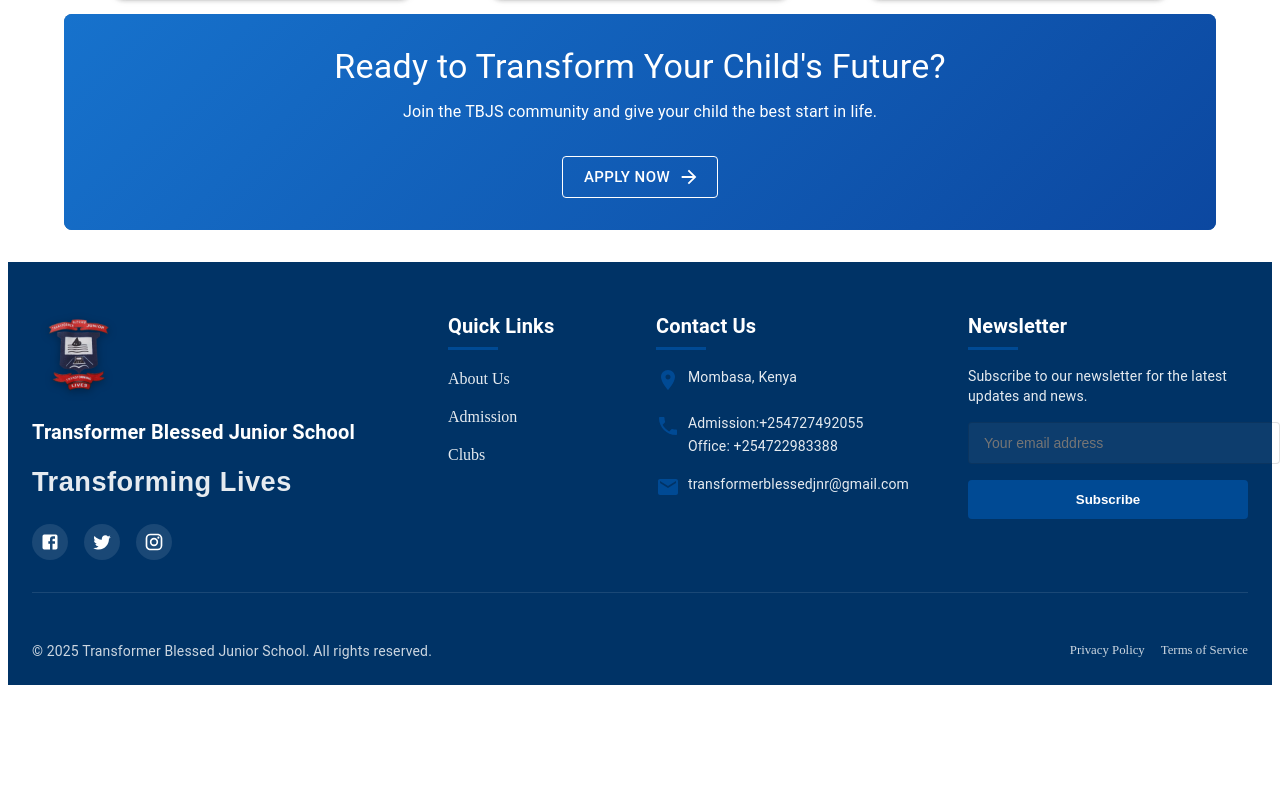
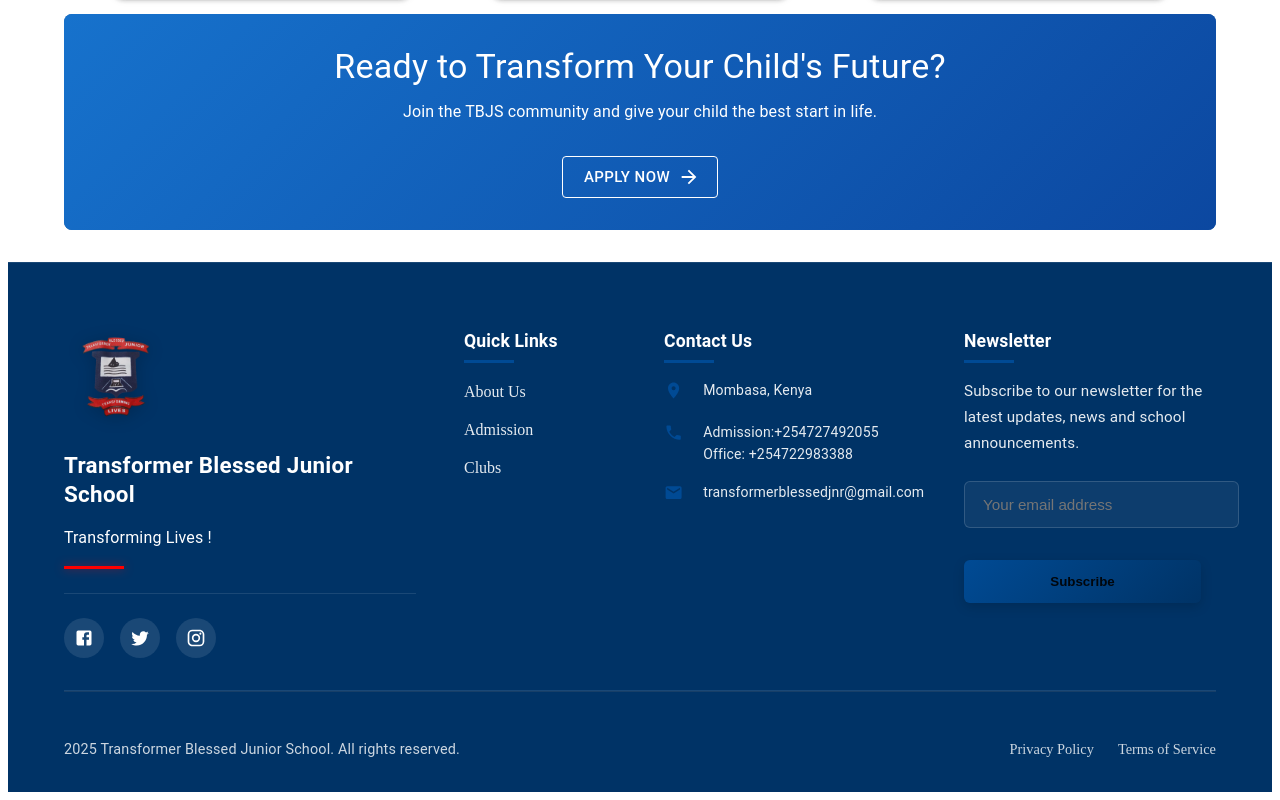
Before and after one commit to elly-design/tbjs-system, a React (Vite) app: page / in a window 1280 px wide. Shown: the part 3854-4654 px from the top of the page. Before the commit the page ends 4547 px from the top, so only its background shows below. Built offline with nearby package versions, Linux system fonts and the light colour scheme.

Commit message:
Enhance footer with letter-by-letter animation and update styling

```diff
--- a/src/components/Footer.jsx
+++ b/src/components/Footer.jsx
@@ -1,6 +1,6 @@
-import React from 'react';
-import { useState } from 'react';
+import React, { useEffect, useState } from 'react';
 import { Box, Typography, Container, Grid, Link, useTheme, useMediaQuery, Divider, Snackbar, Alert, CircularProgress } from '@mui/material';
+import AnimatedText from './AnimatedText';
 import { Facebook, Twitter, Instagram, Email, Phone, LocationOn } from '@mui/icons-material';
 import { supabase } from '../config/supabase';
 
@@ -96,108 +96,195 @@
   ];
 
   return (
-    <Box component="footer" sx={{ bgcolor: 'primary.dark', color: 'white', pt: 6, pb: 3 }}>
-      <Container maxWidth="xl">
-        <Grid container spacing={4}>
+    <Box component="footer" sx={{
+      bgcolor: 'primary.dark',
+      color: 'white',
+      pt: { xs: 6, md: 8 },
+      pb: { xs: 3, md: 4 },
+      borderTop: '1px solid rgba(255, 255, 255, 0.1)'
+    }}>
+      <Container maxWidth="lg">
+        <Grid container spacing={{ xs: 4, md: 6 }}>
           {/* School Info Column */}
-          <Grid item xs={12} md={4} sx={{ mb: { xs: 3, md: 0 } }}>
+          <Grid item xs={12} md={4} sx={{
+            display: 'flex',
+            flexDirection: 'column',
+            alignItems: { xs: 'center', md: 'flex-start' },
+            mb: { xs: 4, md: 0 }
+          }}>
             <Box
               component="img"
               src="/logo.png"
               alt="Transformer Blessed Junior School Logo"
               sx={{
-                height: isMobile ? '70px' : '90px',
+                height: { xs: '80px', md: '100px' },
                 width: 'auto',
-                mb: 2,
-                filter: 'drop-shadow(0 2px 4px rgba(0,0,0,0.3))',
+                mb: 3,
+                filter: 'drop-shadow(0 2px 8px rgba(0,0,0,0.2))',
                 display: 'block',
-                mx: isMobile ? 'auto' : 'flex-start'
+                transition: 'transform 0.3s ease',
+                '&:hover': {
+                  transform: 'scale(1.05)'
+                }
               }}
               onError={(e) => { e.target.style.display = 'none' }}
             />
-            <Typography variant="h6" sx={{
-              fontWeight: 600,
+            <Typography
+              variant="h6"
+              sx={{
+                fontWeight: 700,
                 mb: 2,
-              textAlign: isMobile ? 'center' : 'left'
-            }}>
+                fontSize: { xs: '1.25rem', md: '1.4rem' },
+                textAlign: { xs: 'center', md: 'left' },
+                width: '100%',
+                color: 'white',
+                letterSpacing: '0.3px',
+                lineHeight: 1.3
+              }}
+            >
               Transformer Blessed Junior School
             </Typography>
-            <Box sx={{
+            <Box
+              sx={{
                 mb: 3,
-              maxWidth: '350px',
-              mx: isMobile ? 'auto' : 'unset',
-              opacity: 0.9
-            }}>
-              <Typography
-                component="div"
-                sx={{
-                  fontFamily: '"Yu Gothic UI Semibold", sans-serif',
-                  color: 'white',
-                  fontWeight: 600,
-                  mb: 2,
                 textAlign: { xs: 'center', md: 'left' },
-                  fontSize: { xs: '1.5rem', sm: '1.7rem' },
-                  lineHeight: 1.3,
-                  letterSpacing: '0.5px'
+                width: '100%',
+                position: 'relative',
+                '&:after': {
+                  content: '""',
+                  display: 'block',
+                  width: '60px',
+                  height: '3px',
+                  bgcolor: '#ff0000',
+                  mt: 2,
+                  mx: { xs: 'auto', md: '0' },
+                  transition: 'all 0.3s ease',
+                  boxShadow: '0 0 10px rgba(255,0,0,0.5)'
+                },
+                '&:hover': {
+                  '&:after': {
+                    width: '80px',
+                    boxShadow: '0 0 15px rgba(255,0,0,0.8)'
+                  }
+                }
               }}
             >
-                Transforming Lives
-              </Typography>
+              <AnimatedText
+                text="Transforming Lives !"
+                speed={100}
+                style={{
+                  color: '#ff0000',
+                  fontWeight: 700,
+                  fontSize: { xs: '1.4rem', md: '1.6rem' },
+                  lineHeight: 1.2,
+                  letterSpacing: '0.5px',
+                  display: 'inline-block',
+                  textShadow: '0 0 8px rgba(255,0,0,0.5)',
+                  animation: 'pulse 2s infinite',
+                  '@keyframes pulse': {
+                    '0%': {
+                      textShadow: '0 0 8px rgba(255,0,0,0.5)',
+                      transform: 'scale(1)'
+                    },
+                    '50%': {
+                      textShadow: '0 0 15px rgba(255,0,0,0.8)',
+                      transform: 'scale(1.03)'
+                    },
+                    '100%': {
+                      textShadow: '0 0 8px rgba(255,0,0,0.5)',
+                      transform: 'scale(1)'
+                    }
+                  }
+                }}
+                characterStyle={{
+                  display: 'inline-block',
+                  transition: 'all 0.3s ease',
+                  '&:hover': {
+                    transform: 'translateY(-3px)',
+                    textShadow: '0 0 20px rgba(255,0,0,0.8)'
+                  }
+                }}
+              />
             </Box>
 
             <Box sx={{
               display: 'flex',
               gap: 2,
-              justifyContent: isMobile ? 'center' : 'flex-start',
-              mt: 3
+              justifyContent: { xs: 'center', md: 'flex-start' },
+              mt: 'auto',
+              pt: 3,
+              width: '100%',
+              borderTop: '1px solid rgba(255, 255, 255, 0.1)'
             }}>
               {socialLinks.map((item, index) => (
                 <Link
                   key={index}
                   href={item.href}
                   color="inherit"
+                  target="_blank"
+                  rel="noopener noreferrer"
                   sx={{
                     display: 'flex',
                     alignItems: 'center',
                     justifyContent: 'center',
-                    width: 36,
-                    height: 36,
+                    width: 40,
+                    height: 40,
                     borderRadius: '50%',
                     bgcolor: 'rgba(255,255,255,0.1)',
                     transition: 'all 0.3s ease',
                     '&:hover': {
-                      bgcolor: 'primary.light',
-                      transform: 'translateY(-2px)'
+                      bgcolor: 'secondary.main',
+                      color: 'primary.dark',
+                      transform: 'translateY(-3px)',
+                      boxShadow: '0 4px 12px rgba(0,0,0,0.2)'
                     }
                   }}
                 >
-                  {React.cloneElement(item.icon, { sx: { fontSize: 20 } })}
+                  {React.cloneElement(item.icon, {
+                    sx: {
+                      fontSize: 20,
+                      transition: 'all 0.3s ease'
+                    }
+                  })}
                 </Link>
               ))}
             </Box>
           </Grid>
 
           {/* Quick Links Column */}
-          <Grid item xs={12} sm={6} md={2}>
+          <Grid item xs={12} sm={6} md={2} sx={{
+            display: 'flex',
+            flexDirection: 'column',
+            alignItems: { xs: 'center', md: 'flex-start' }
+          }}>
             <Typography variant="h6" sx={{
-              fontWeight: 600,
+              fontWeight: 700,
               mb: 3,
+              fontSize: '1.1rem',
               position: 'relative',
+              width: '100%',
               '&:after': {
                 content: '""',
                 position: 'absolute',
                 bottom: -8,
-                left: 0,
+                left: { xs: '50%', md: 0 },
+                transform: { xs: 'translateX(-50%)', md: 'none' },
                 width: 50,
                 height: 3,
                 bgcolor: 'secondary.main',
-                display: isMobile ? 'none' : 'block'
+                display: 'block'
               },
-              textAlign: isMobile ? 'center' : 'left'
+              textAlign: { xs: 'center', md: 'left' }
             }}>
               Quick Links
             </Typography>
-            <Box sx={{ display: 'flex', flexDirection: 'column', gap: 1.5 }}>
+            <Box sx={{
+              display: 'flex',
+              flexDirection: 'column',
+              gap: 1.5,
+              width: '100%',
+              alignItems: { xs: 'center', md: 'flex-start' }
+            }}>
               {quickLinks.map((link, index) => (
                 <Link
                   key={index}
@@ -224,39 +311,90 @@
           </Grid>
 
           {/* Contact Info Column */}
-          <Grid item xs={12} sm={6} md={3}>
+          <Grid item xs={12} sm={6} md={3} sx={{
+            display: 'flex',
+            flexDirection: 'column',
+            alignItems: { xs: 'center', md: 'flex-start' }
+          }}>
             <Typography variant="h6" sx={{
-              fontWeight: 600,
+              fontWeight: 700,
               mb: 3,
+              fontSize: '1.1rem',
               position: 'relative',
+              width: '100%',
               '&:after': {
                 content: '""',
                 position: 'absolute',
                 bottom: -8,
-                left: 0,
+                left: { xs: '50%', md: 0 },
+                transform: { xs: 'translateX(-50%)', md: 'none' },
                 width: 50,
                 height: 3,
                 bgcolor: 'secondary.main',
-                display: isMobile ? 'none' : 'block'
+                display: 'block'
               },
-              textAlign: isMobile ? 'center' : 'left'
+              textAlign: { xs: 'center', md: 'left' }
             }}>
               Contact Us
             </Typography>
-            <Box sx={{ display: 'flex', flexDirection: 'column', gap: 2 }}>
+            <Box sx={{
+              display: 'flex',
+              flexDirection: 'column',
+              gap: 2,
+              width: '100%'
+            }}>
               {contactInfo.map((item, index) => (
-                <Box key={index} sx={{
+                <Box
+                  key={index}
+                  sx={{
                     display: 'flex',
                     alignItems: 'flex-start',
+                    gap: 1.5,
                     maxWidth: '300px',
-                  mx: isMobile ? 'auto' : 'unset',
-                  textAlign: isMobile ? 'center' : 'left'
+                    mx: { xs: 'auto', md: '0' },
+                    textAlign: { xs: 'center', md: 'left' },
+                    '&:hover': {
+                      '& .MuiSvgIcon-root': {
+                        transform: 'scale(1.1)'
+                      }
+                    }
+                  }}
+                >
+                  <Box sx={{
+                    color: 'secondary.main',
+                    mt: '2px',
+                    '& .MuiSvgIcon-root': {
+                      transition: 'transform 0.3s ease',
+                      fontSize: '1.2rem'
+                    }
                   }}>
-                  <Box sx={{ color: 'secondary.main', mt: '2px' }}>
                     {item.icon}
                   </Box>
-                  <Typography variant="body2" sx={{ opacity: 0.9, lineHeight: 1.6 }}>
+                  <Typography
+                    variant="body2"
+                    sx={{
+                      opacity: 0.9,
+                      lineHeight: 1.6,
+                      flex: 1
+                    }}
+                  >
+                    {item.href ? (
+                      <Link
+                        href={item.href}
+                        color="inherit"
+                        underline="hover"
+                        sx={{
+                          transition: 'all 0.3s ease',
+                          '&:hover': {
+                            color: 'secondary.main'
+                          }
+                        }}
+                      >
                         {item.text}
+                      </Link>
+                    ) : (
+                      item.text
+                    )}
                   </Typography>
                 </Box>
               ))}
@@ -264,31 +402,40 @@
           </Grid>
 
           {/* Newsletter Column */}
-          <Grid item xs={12} md={3}>
+          <Grid item xs={12} md={3} sx={{
+            display: 'flex',
+            flexDirection: 'column',
+            alignItems: { xs: 'center', md: 'flex-start' }
+          }}>
             <Typography variant="h6" sx={{
-              fontWeight: 600,
+              fontWeight: 700,
               mb: 3,
+              fontSize: '1.1rem',
               position: 'relative',
+              width: '100%',
               '&:after': {
                 content: '""',
                 position: 'absolute',
                 bottom: -8,
-                left: 0,
+                left: { xs: '50%', md: 0 },
+                transform: { xs: 'translateX(-50%)', md: 'none' },
                 width: 50,
                 height: 3,
                 bgcolor: 'secondary.main',
-                display: isMobile ? 'none' : 'block'
+                display: 'block'
               },
-              textAlign: isMobile ? 'center' : 'left'
+              textAlign: { xs: 'center', md: 'left' }
             }}>
               Newsletter
             </Typography>
             <Typography variant="body2" sx={{
-              mb: 2,
+              mb: 3,
               opacity: 0.9,
-              textAlign: isMobile ? 'center' : 'left'
+              textAlign: { xs: 'center', md: 'left' },
+              lineHeight: 1.7,
+              fontSize: '0.95rem'
             }}>
-              Subscribe to our newsletter for the latest updates and news.
+              Subscribe to our newsletter for the latest updates, news and school announcements.
             </Typography>
             <Box
               component="form"
@@ -305,63 +452,102 @@
                 }
               }}
             >
-              <Box sx={{ position: 'relative' }}>
+              <Box sx={{
+                width: '100%',
+                position: 'relative',
+                mb: 2
+              }}>
                 <input
                   type="email"
+                  placeholder="Your email address"
                   value={email}
                   onChange={(e) => setEmail(e.target.value)}
-                  placeholder="Your email address"
-                  disabled={loading}
                   style={{
                     width: '100%',
-                    padding: '12px 15px',
-                    borderRadius: '4px',
-                    border: `1px solid ${theme.palette.divider}`,
-                    backgroundColor: 'rgba(255,255,255,0.05)',
+                    padding: '14px 18px',
+                    borderRadius: '6px',
+                    border: '1px solid rgba(255,255,255,0.15)',
+                    background: 'rgba(255,255,255,0.05)',
                     color: 'white',
-                    fontSize: '14px',
+                    fontSize: '0.95rem',
                     outline: 'none',
                     transition: 'all 0.3s ease',
                     '&:focus': {
-                      borderColor: theme.palette.secondary.main,
-                      boxShadow: `0 0 0 2px ${theme.palette.secondary.main}40`
+                      borderColor: 'secondary.main',
+                      boxShadow: '0 0 0 3px rgba(255,193,7,0.2)'
                     },
                     '&::placeholder': {
-                      color: 'rgba(255,255,255,0.5)'
-                    },
-                    '&:disabled': {
-                      opacity: 0.7,
-                      cursor: 'not-allowed'
+                      color: 'rgba(255,255,255,0.5)',
+                      fontSize: '0.9em'
                     }
                   }}
                   required
+                />
+                <Box
+                  sx={{
+                    position: 'absolute',
+                    bottom: 0,
+                    left: 0,
+                    right: 0,
+                    height: '2px',
+                    bgcolor: 'secondary.main',
+                    transform: 'scaleX(0)',
+                    transformOrigin: 'left',
+                    transition: 'transform 0.3s ease',
+                    'input:focus ~ &': {
+                      transform: 'scaleX(1)'
+                    }
+                  }}
                 />
               </Box>
               <button
                 type="submit"
                 disabled={loading}
                 style={{
-                  padding: '12px 20px',
-                  backgroundColor: theme.palette.secondary.main,
-                  color: theme.palette.getContrastText(theme.palette.secondary.main),
+                  background: `linear-gradient(135deg, ${theme.palette.secondary.main} 0%, ${theme.palette.secondary.dark} 100%)`,
+                  color: 'rgba(0, 0, 0, 0.9)',
                   border: 'none',
-                  borderRadius: '4px',
+                  padding: '14px 28px',
+                  borderRadius: '6px',
                   fontWeight: 600,
-                  cursor: loading ? 'not-allowed' : 'pointer',
-                  opacity: loading ? 0.8 : 1,
+                  cursor: 'pointer',
                   transition: 'all 0.3s ease',
                   display: 'flex',
                   alignItems: 'center',
                   justifyContent: 'center',
-                  gap: '8px',
-                  '&:hover:not(:disabled)': {
-                    backgroundColor: theme.palette.secondary.dark,
+                  gap: '10px',
+                  whiteSpace: 'nowrap',
+                  boxShadow: '0 4px 12px rgba(0,0,0,0.15)',
+                  position: 'relative',
+                  overflow: 'hidden',
+                  width: '100%',
+                  '&:hover': {
                     transform: 'translateY(-2px)',
-                    boxShadow: '0 4px 8px rgba(0,0,0,0.2)'
+                    boxShadow: '0 6px 16px rgba(0,0,0,0.2)'
                   },
-                  '&:active:not(:disabled)': {
+                  '&:active': {
                     transform: 'translateY(0)',
-                    boxShadow: 'none'
+                    boxShadow: '0 2px 8px rgba(0,0,0,0.15)'
+                  },
+                  '&:disabled': {
+                    opacity: 0.7,
+                    cursor: 'not-allowed',
+                    transform: 'none !important',
+                    boxShadow: 'none !important'
+                  },
+                  '&::after': {
+                    content: '""',
+                    position: 'absolute',
+                    top: 0,
+                    left: 0,
+                    width: '100%',
+                    height: '100%',
+                    background: 'rgba(255,255,255,0.2)',
+                    transform: 'translateX(-100%)',
+                    transition: 'transform 0.6s ease',
+                  },
+                  '&:hover::after': {
+                    transform: 'translateX(100%)',
                   }
                 }}
               >
@@ -379,25 +565,67 @@
         </Grid>
 
         {/* Divider */}
-        <Divider sx={{ my: 4, borderColor: 'rgba(255,255,255,0.1)' }} />
+        <Divider sx={{
+          my: 4,
+          bgcolor: 'rgba(255,255,255,0.1)',
+          height: '1px',
+          width: '100%'
+        }} />
 
         {/* Copyright */}
         <Box sx={{
           display: 'flex',
-          flexDirection: isMobile ? 'column' : 'row',
+          flexDirection: { xs: 'column', sm: 'row' },
           justifyContent: 'space-between',
           alignItems: 'center',
           gap: 2,
+          width: '100%',
           pt: 2
         }}>
-          <Typography variant="body2" sx={{ opacity: 0.8, textAlign: 'center' }}>
-            © {currentYear} Transformer Blessed Junior School. All rights reserved.
+          <Typography variant="body2" sx={{
+            opacity: 0.8,
+            textAlign: 'center',
+            order: { xs: 2, sm: 1 },
+            fontSize: '0.9rem'
+          }}>
+            {currentYear} Transformer Blessed Junior School. All rights reserved.
           </Typography>
-          <Box sx={{ display: 'flex', gap: 2 }}>
-            <Link href="/privacy-policy" color="inherit" underline="hover" sx={{ fontSize: '0.8rem', opacity: 0.8, '&:hover': { opacity: 1 } }}>
+          <Box sx={{
+            display: 'flex',
+            gap: 3,
+            order: { xs: 1, sm: 2 },
+            mb: { xs: 2, sm: 0 }
+          }}>
+            <Link
+              href="/privacy-policy"
+              color="inherit"
+              underline="hover"
+              sx={{
+                fontSize: '0.9rem',
+                opacity: 0.8,
+                transition: 'all 0.2s ease',
+                '&:hover': {
+                  opacity: 1,
+                  color: 'secondary.main'
+                }
+              }}
+            >
               Privacy Policy
             </Link>
-            <Link href="/terms" color="inherit" underline="hover" sx={{ fontSize: '0.8rem', opacity: 0.8, '&:hover': { opacity: 1 } }}>
+            <Link
+              href="/terms"
+              color="inherit"
+              underline="hover"
+              sx={{
+                fontSize: '0.9rem',
+                opacity: 0.8,
+                transition: 'all 0.2s ease',
+                '&:hover': {
+                  opacity: 1,
+                  color: 'secondary.main'
+                }
+              }}
+            >
               Terms of Service
             </Link>
           </Box>
--- a/src/components/ImageSlider.jsx
+++ b/src/components/ImageSlider.jsx
@@ -193,7 +193,7 @@
               }}
             />
             <AnimatedText
-              text="Raising Godly Leaders, Impacting Generations!"
+              text="Raising Godly Leaders, Impacting Generations !"
               variant="h5"
               speed={40} // Slightly faster than heading but still readable
               delay={1000} // Shorter delay after heading starts
```
Lines whose indentation alone changed are shown as unchanged.
